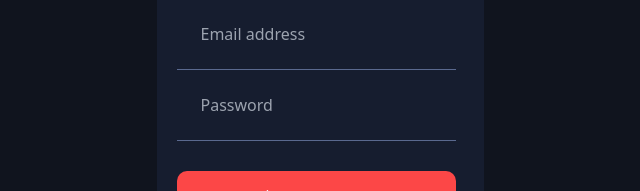
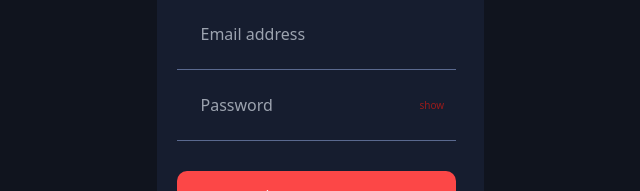
Before and after one commit to kapana1004/Entertainment-app, a React (Vite) app: page / in a window 1280 px wide. Shown: the part 206-397 px from the top of the page, without its empty margins (320-960 px from the left). Built offline with nearby package versions, Linux system fonts and the light colour scheme.

Commit message:
add handleToggleLoginPasswordVisibility function for hide or show the password

```diff
--- a/src/components/Logincomponent.tsx
+++ b/src/components/Logincomponent.tsx
@@ -1,7 +1,12 @@
-import React from "react";
+import React, { useState } from "react";
 import Logo from "./SVG/Logo";
 
 export default function Logincomponent() {
+  const [showLoginPassword, setShowLoginPassword] = useState<boolean>(false);
+
+  const handleToggleLoginPasswordVisibility = (): void => {
+    setShowLoginPassword(!showLoginPassword);
+  };
   return (
     <div className=" min-w-[100vw] min-h-[100vh] bg-[#10141E] flex flex-col items-center">
       {/* <img className=" mt-[40px]" src={Logo} alt="logo" /> */}
@@ -19,11 +24,21 @@ export default function Logincomponent() {
           placeholder="Email address"
           type="text"
         />
-        <input
-          className=" w-[279px] h-[37px] ml-[20px] text-[#FFFFFF] bg-[#161D2F] pl-[24px] pb-[35px] pt-[35px] border-b border-b-[#5A698F]"
-          placeholder="Password"
-          type="text"
-        />
+
+        <div className=" relative">
+          <input
+            className=" w-[279px] h-[37px] ml-[20px] text-[#FFFFFF] bg-[#161D2F] pl-[24px] pb-[35px] pt-[35px] border-b border-b-[#5A698F]"
+            placeholder="Password"
+            type={showLoginPassword ? "text" : "password"}
+          />
+          <span
+            onClick={handleToggleLoginPasswordVisibility}
+            className=" cursor-pointer text-[10px] text-red-800 h-[15px] absolute top-[40%] right-[15%] w-[15px]"
+          >
+            {" "}
+            {showLoginPassword ? "hide" : "show"}
+          </span>
+        </div>
 
         <button className=" ml-[20px] mt-[30px] w-[279px] h-[48px] rounded-[10px] bg-[#FC4747] text-[15px] text-[#FFFFFF]">
           {" "}
```
